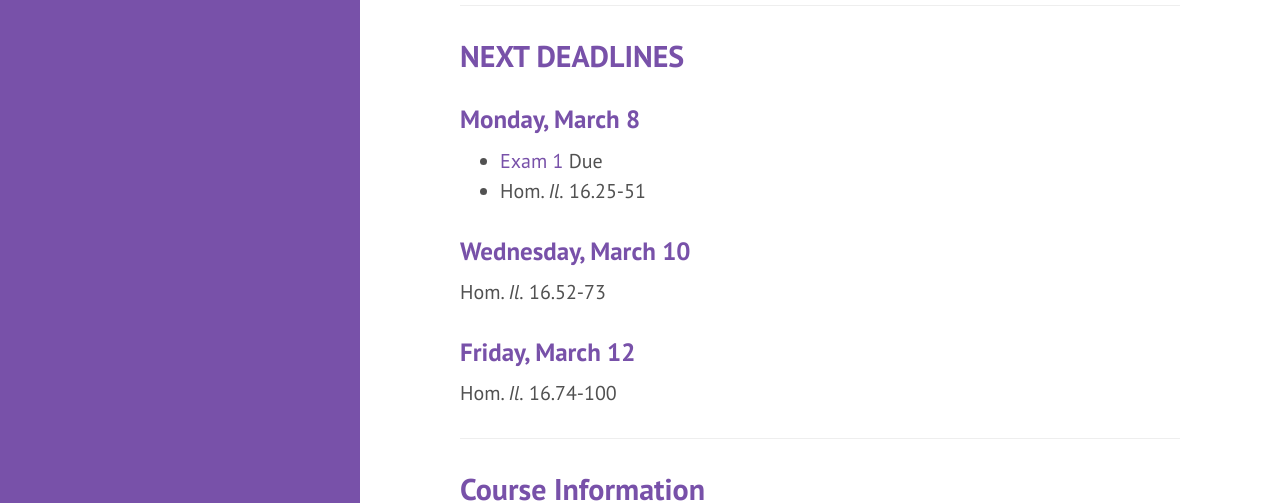
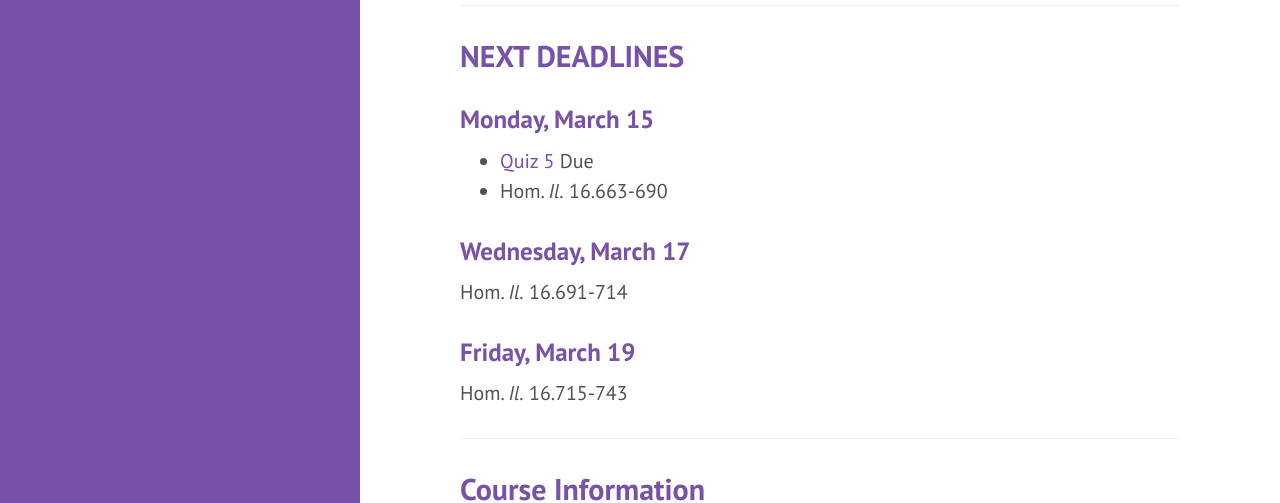
Before and after one commit to DLibatique/GREK214-S21, a Jekyll site: the page built from _pages/index.md, in a window 1280 px wide and 1379 px high. Shown: the part 232-735 px from the top of the window. Built offline with Jekyll 4.4.1, drawn with Linux system fonts in a browser that asks for light colours.

Commit message:
updated homepage

```diff
--- a/_pages/index.md
+++ b/_pages/index.md
@@ -10,15 +10,15 @@ permalink: /
 
 ## NEXT DEADLINES
 
-### Monday, March 8
-* [Exam 1](https://hc.instructure.com/courses/2941/assignments/31048) Due
-* Hom. *Il.* 16.25-51
+### Monday, March 15
+* [Quiz 5](https://hc.instructure.com/courses/2941/assignments/31065) Due
+* Hom. *Il.* 16.663-690
 
-### Wednesday, March 10
-Hom. *Il.* 16.52-73
+### Wednesday, March 17
+Hom. *Il.* 16.691-714
 
-### Friday, March 12
-Hom. *Il.* 16.74-100
+### Friday, March 19
+Hom. *Il.* 16.715-743
 
 ***
 
```
